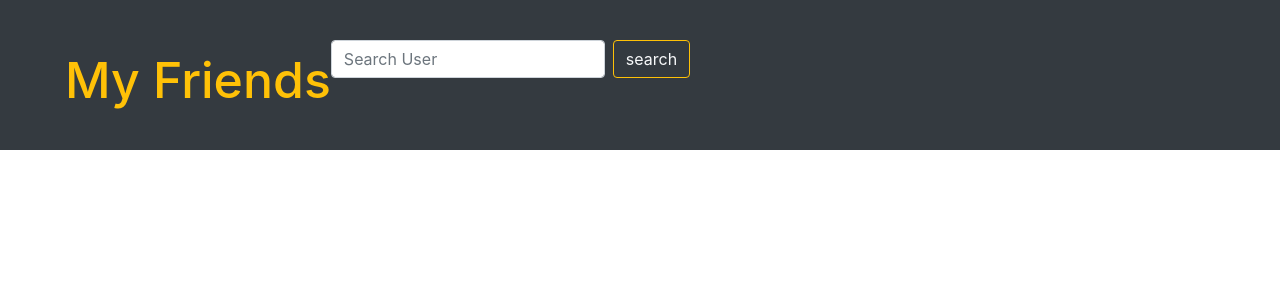
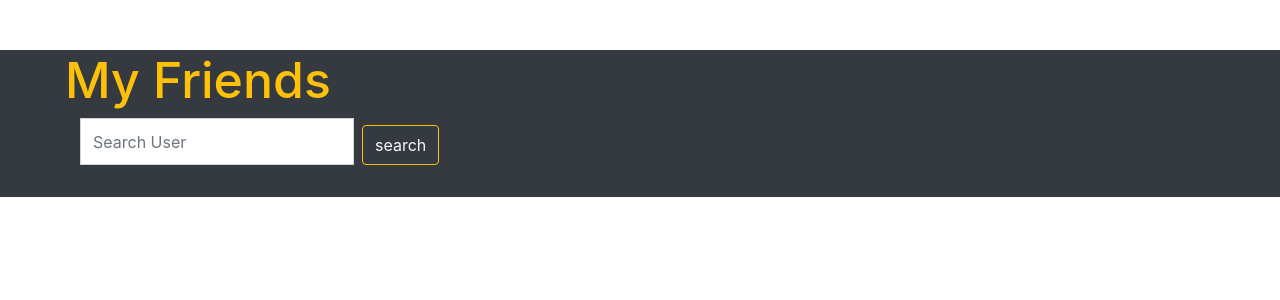
Before and after one commit to Orion-CS/GameRview, a Flask app: page /friends/ in a window 1280 px wide. Shown: the part 97-397 px from the top of the page. Run offline with Flask 2, Linux system fonts and the light colour scheme; the visitor is signed in with stand-in values (Sample User, id 1); data comes from the database, SQL or seed files in the repository; data that the repository does not hold is empty; some libraries are stand-ins or nearby versions.

Commit message:
random css and style

```diff
--- /dev/null
+++ b/static/styles/friendpage.css
@@ -0,0 +1,9 @@
+#searchBar{
+    border-width: 30%;
+}
+
+.game{
+    object-fit:cover;
+    height: 200px;
+    width: 150px;
+}
--- a/static/styles/loginpage.css
+++ b/static/styles/loginpage.css
@@ -3,6 +3,3 @@
         align-items: center;
         justify-content: center;
 }
-.marker{
-    background-color: chartreuse;
-}
--- a/templates/friends_page.html
+++ b/templates/friends_page.html
@@ -6,6 +6,7 @@
     <meta name="viewport" content="width=device-width, initial-scale=1.0">
     <link rel="stylesheet" href="/static/styles/navbar.css">
     <link rel="stylesheet" href="/static/styles/homepage.css">
+    <link rel="stylesheet" href="/static/styles/friendpage.css">
     <link rel="stylesheet" href="https://cdn.jsdelivr.net/npm/bootstrap@4.0.0/dist/css/bootstrap.min.css"
     integrity="sha384-Gn5384xqQ1aoWXA+058RXPxPg6fy4IWvTNh0E263XmFcJlSAwiGgFAW/dAiS6JXm"
     crossorigin="anonymous">
@@ -56,19 +57,23 @@
 
     <div class="top-g bg-dark">
       <div class="col">
-        <form class="form-inline my-2 my-lg-0  ml-auto mr-3 order-lg-last" action="/usersearchresults/" method="post">
-          <h1 id="top-games-header">My Friends</h1>
+        <h1 id="top-games-header">My Friends</h1>
+      </div>
+        <form style="margin-left: 5rem;" class="form-inline order-lg-last" action="/usersearchresults/" method="post">
           {# add CSRF protection #}
-          {{ usf.hidden_tag() }}
-          {{ usf.searchText(class="form-control mr-sm-2", placeholder="Search User") }}
-          <div>{{ gsf.submit(class="text-light btn btn-outline-warning my-2 my-sm-0") }}</div>
-        </form>
+          <div class="input-group" id="searchBar">
+            {{ usf.hidden_tag() }}
+            {{ usf.searchText(class="form-control my-2 my-lg-0  ml-auto mr-3 mr-sm-2", placeholder="Search User", style="max-width: auto; width: auto;") }}
+            <span class="input-group-btn">
+            {{ gsf.submit(class="text-light btn btn-outline-warning", style="height: 40px; margin-top: 7px;") }}
+        </span>
       </div>
+      </form>
 
       <div class="row bg-dark ml-2">
         {% for friend in friendList %}
           <a href="/user/{{user.id}}">
-            <img class="game" src="{{user.profilePic}}" id ="first-game" alt="" width="150" height="200"/>
+            <img class="user" src="{{user.profilePic}}" id ="first-game" alt=""/>
             <div class="info fade slide-up"> {{user.username}} </div>
           </a>
         {% endfor %}
--- a/templates/searchresults_page.html
+++ b/templates/searchresults_page.html
@@ -8,6 +8,7 @@
     <link rel="stylesheet" href="/static/styles/profilemodal.css">
     <link rel="stylesheet" href="/static/styles/homepage.css">
     <link rel="stylesheet" href="/static/styles/navbar.css">
+    <link rel="stylesheet" href="/static/styles/friendpage.css">
     <link rel="stylesheet" href="https://cdn.jsdelivr.net/npm/bootstrap@4.0.0/dist/css/bootstrap.min.css"
     integrity="sha384-Gn5384xqQ1aoWXA+058RXPxPg6fy4IWvTNh0E263XmFcJlSAwiGgFAW/dAiS6JXm"
     crossorigin="anonymous">
--- a/templates/userresults_page.html
+++ b/templates/userresults_page.html
@@ -8,6 +8,7 @@
     <link rel="stylesheet" href="/static/styles/profilemodal.css">
     <link rel="stylesheet" href="/static/styles/homepage.css">
     <link rel="stylesheet" href="/static/styles/navbar.css">
+    <link rel="stylesheet" href="/static/styles/friendpage.css">
     <link rel="stylesheet" href="https://cdn.jsdelivr.net/npm/bootstrap@4.0.0/dist/css/bootstrap.min.css"
     integrity="sha384-Gn5384xqQ1aoWXA+058RXPxPg6fy4IWvTNh0E263XmFcJlSAwiGgFAW/dAiS6JXm"
     crossorigin="anonymous">
@@ -74,7 +75,7 @@
       {% if results|length > 0 %}
         {% for user in results %}
           <a href="/user/{{user.id}}">
-            <img class="game" src="{{user.profilePic}}" id ="first-game" alt="" width="150" height="200"/>
+            <img class="game" src="{{user.profilePic}}" id ="first-game" alt=""/>
             <div class="info fade slide-up"> {{user.username}} </div>
           </a>
         {% endfor %}
```
